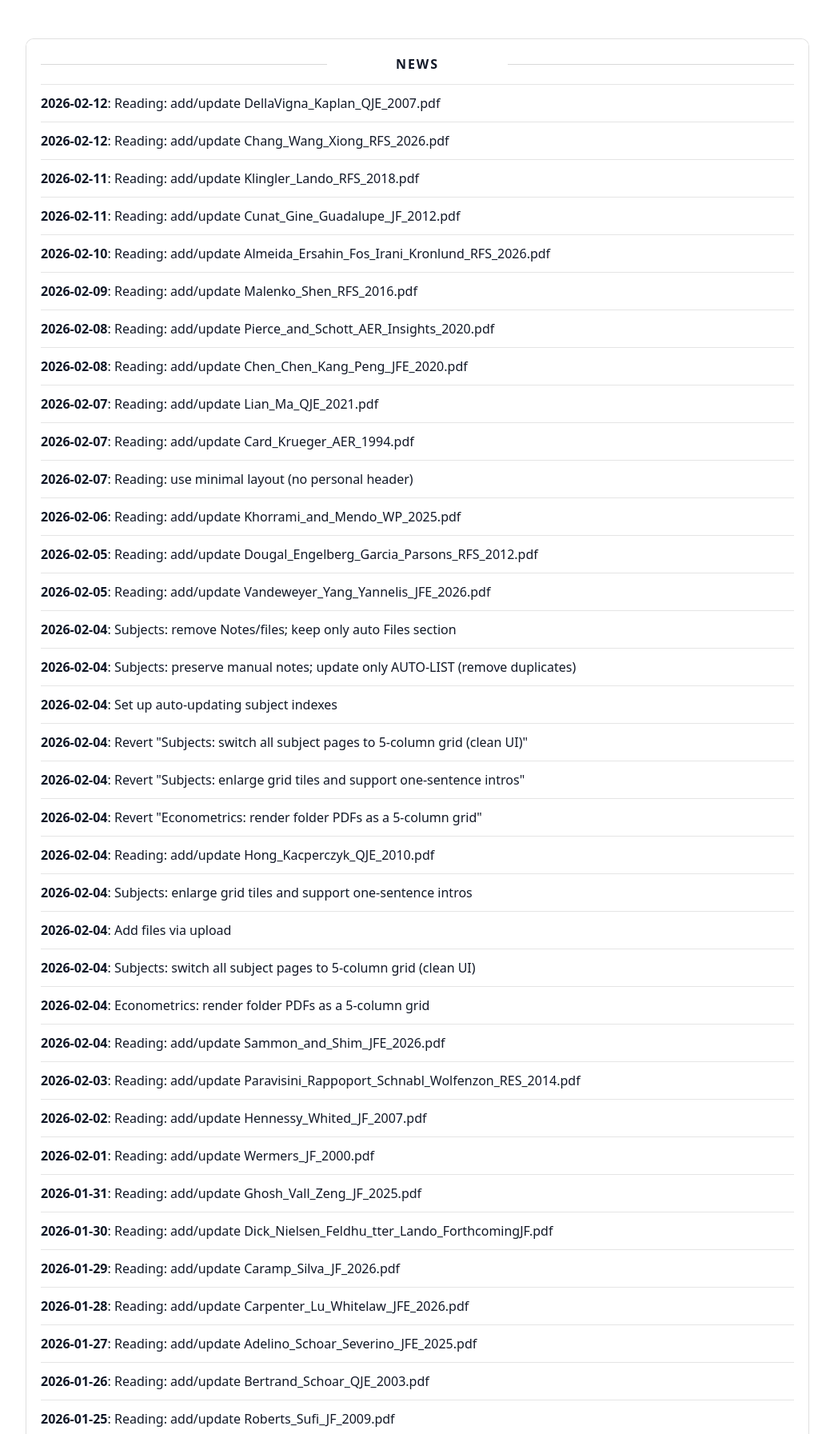
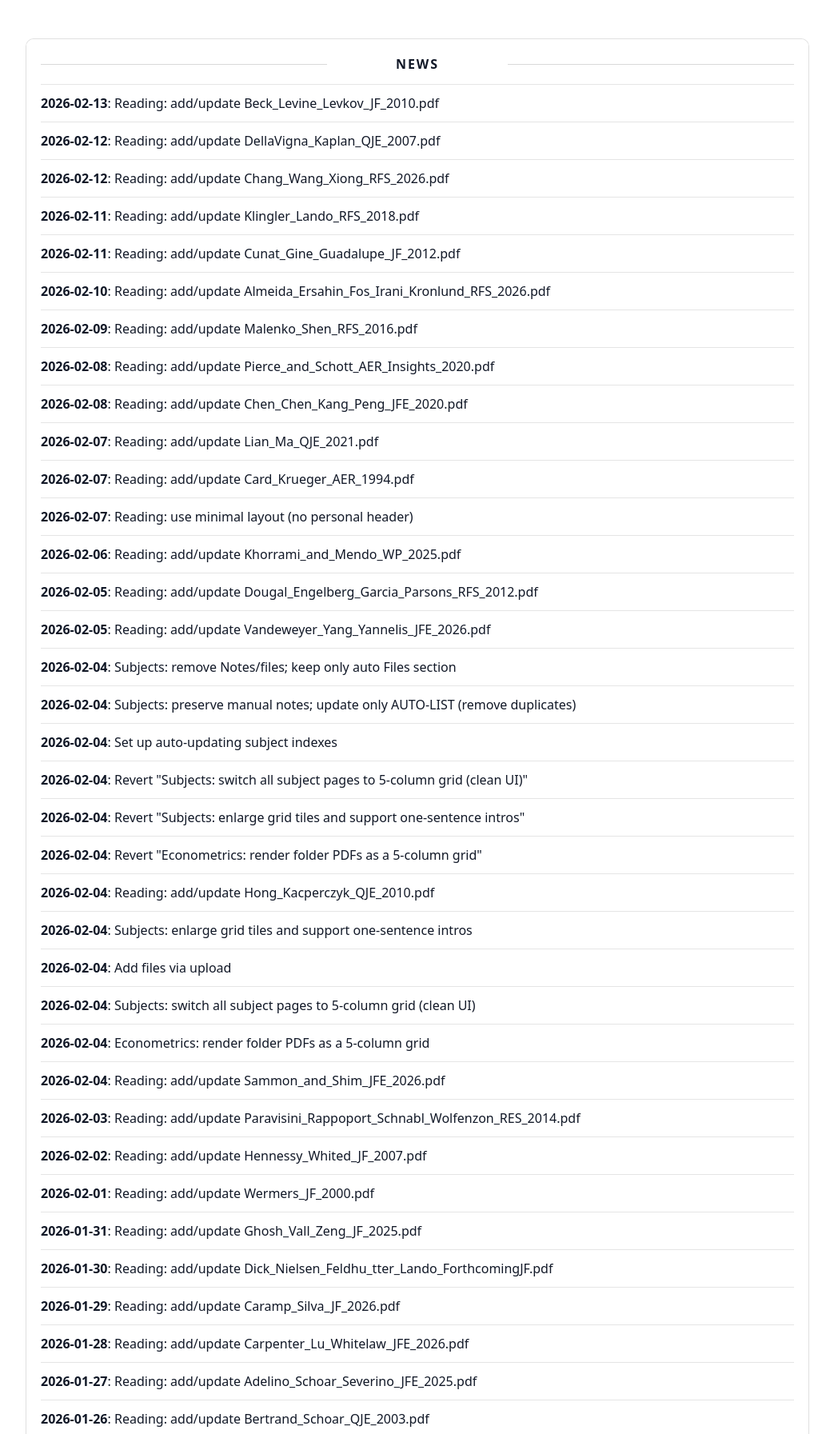
Before and after one commit to yaxinzn/study-archive, a Jekyll site: the page built from updates/index.md, in a window 1280 px wide, cut to the strip 476-2269 px from the top of the page. Shown: the whole strip at 80% size, without its empty margins (118-1161 px from the left). Built offline with Jekyll 4.4.1, drawn with Linux system fonts in a browser that asks for light colours; some of the changed text lies outside the part shown.

Commit message:
chore: update NEWS feed

```diff
--- a/_data/news.yml
+++ b/_data/news.yml
@@ -1,4 +1,7 @@
 # Auto-generated update history (sorted newest -> oldest). Do not edit manually.
+- ts: "1770979775"
+  date: "2026-02-13"
+  title: "Reading: add/update Beck_Levine_Levkov_JF_2010.pdf"
 - ts: "1770896904"
   date: "2026-02-12"
   title: "Reading: add/update DellaVigna_Kaplan_QJE_2007.pdf"
```
